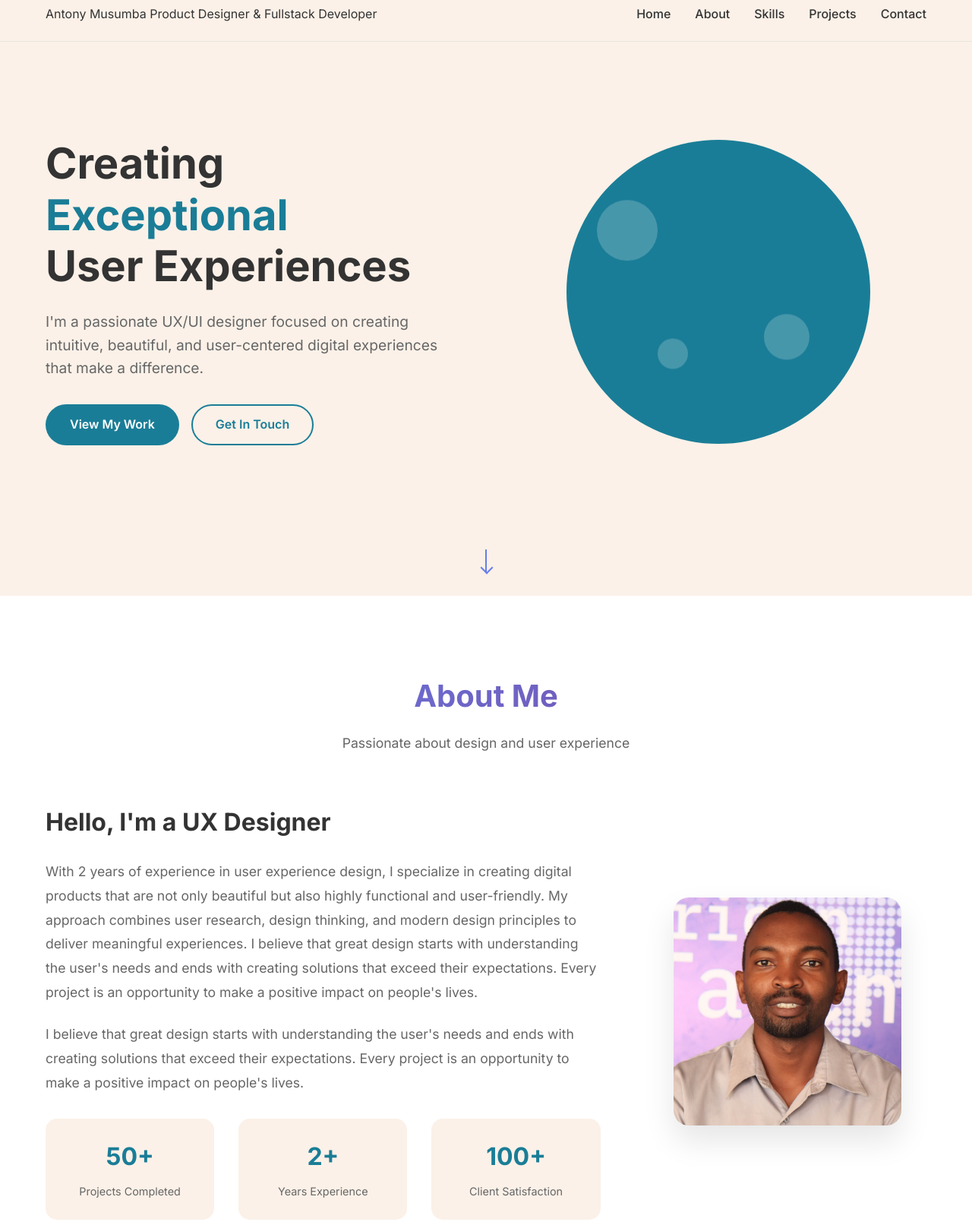
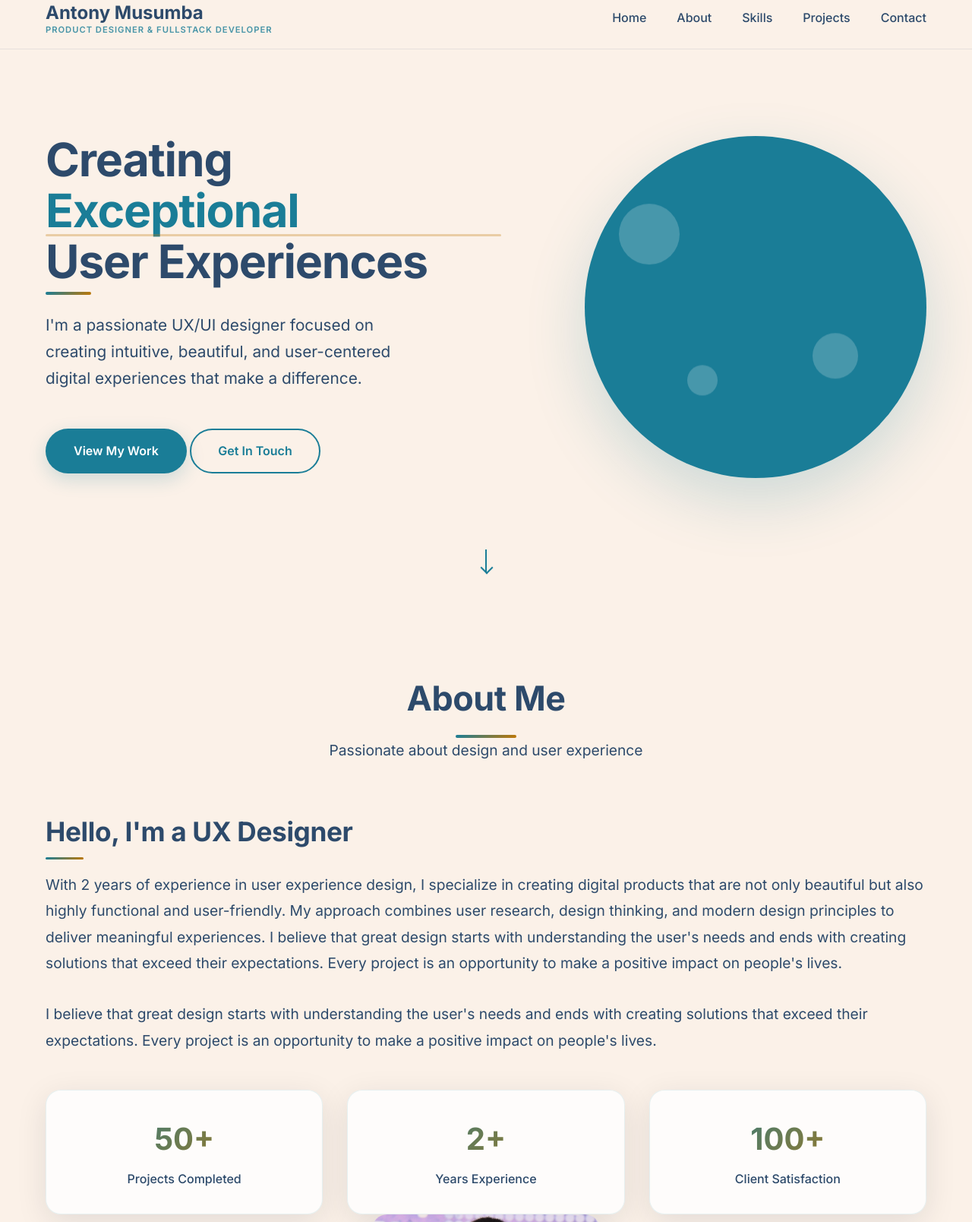
Before and after one commit to antmusumba/Product_Design_Portfolio, a website: page index.html in a window 1280 px wide. Shown: the part 16-1624 px from the top of the page at 76% size. Drawn offline with Linux system fonts and the light colour scheme.

Commit message:
feat: enhance styles with new color variables, improved navigation, and responsive design adjustments

```diff
--- a/styles.css
+++ b/styles.css
@@ -1,4 +1,17 @@
 /* Reset and Base Styles */
+:root {
+    --primary-color: #FBF1E8;
+    --secondary-color: #1A7D97;
+    --accent-color: #BF7807;
+    --dark-color: #001A30;
+    --light-dark-color: #2D4A6B;
+    --gradient-primary: linear-gradient(135deg, #1A7D97 0%, #BF7807 100%);
+    --gradient-secondary: linear-gradient(135deg, #FBF1E8 0%, #1A4D73 100%);
+    --shadow-soft: 0 10px 40px rgba(0, 26, 48, 0.1);
+    --shadow-medium: 0 20px 60px rgba(0, 26, 48, 0.15);
+    --shadow-strong: 0 30px 80px rgba(0, 26, 48, 0.2);
+}
+
 * {
     margin: 0;
     padding: 0;
@@ -12,9 +25,15 @@ html {
 body {
     font-family: 'Inter', sans-serif;
     line-height: 1.6;
-    color: #333;
+    color: #2D4A6B;
     overflow-x: hidden;
     background-color: #FBF1E8;
+}
+
+@keyframes gradientShift {
+    0% { background-position: 0% 50%; }
+    50% { background-position: 100% 50%; }
+    100% { background-position: 0% 50%; }
 }
 
 .container {
@@ -23,16 +42,17 @@ body {
     padding: 0 20px;
 }
 
-/* Navigation */
+/* Enhanced Navigation */
 .navbar {
     position: fixed;
     top: 0;
     width: 100%;
     background: rgba(251, 241, 232, 0.95);
-    backdrop-filter: blur(10px);
+    backdrop-filter: blur(20px);
     z-index: 1000;
     transition: all 0.3s ease;
-    border-bottom: 1px solid rgba(26, 125, 151, 0.1);
+    border-bottom: 1px solid rgba(45, 74, 107, 0.1);
+    box-shadow: 0 8px 32px rgba(0, 26, 48, 0.1);
 }
 
 .nav-container {
@@ -42,46 +62,103 @@ body {
     display: flex;
     justify-content: space-between;
     align-items: center;
-    height: 70px;
+    height: 80px;
 }
 
-.nav-logo .logo-text {
+.nav-logo {
+    display: flex;
+    align-items: center;
+    position: relative;
+}
+
+.logo-content {
+    display: flex;
+    flex-direction: column;
+    align-items: flex-start;
+    position: relative;
+}
+
+.logo-content::before {
+    content: '';
+    position: absolute;
+    left: -10px;
+    top: 50%;
+    transform: translateY(-50%);
+    width: 4px;
+    height: 40px;
+    background: linear-gradient(135deg, #1A7D97 0%, #BF7807 100%);
+    border-radius: 2px;
+    opacity: 0;
+    transition: opacity 0.3s ease;
+}
+
+.logo-content:hover::before {
+    opacity: 1;
+}
+
+.logo-name {
     font-size: 1.5rem;
     font-weight: 700;
+    color: #2D4A6B;
+    line-height: 1.2;
+    margin-bottom: 2px;
+    transition: all 0.3s ease;
+}
+
+.logo-name:hover {
+    transform: translateX(5px);
+}
+
+.logo-title {
+    font-size: 0.7rem;
+    font-weight: 600;
     color: #1A7D97;
+    text-transform: uppercase;
+    letter-spacing: 1px;
+    line-height: 1;
+    opacity: 0.8;
+    transition: all 0.3s ease;
+}
+
+.logo-title:hover {
+    opacity: 1;
+    color: #BF7807;
 }
 
 .nav-menu {
     display: flex;
     list-style: none;
-    gap: 2rem;
+    gap: 2.5rem;
 }
 
 .nav-link {
     text-decoration: none;
-    color: #333;
+    color: #2D4A6B;
     font-weight: 500;
     transition: all 0.3s ease;
     position: relative;
+    padding: 8px 0;
+}
+
+.nav-link::before {
+    content: '';
+    position: absolute;
+    bottom: 0;
+    left: 0;
+    width: 0;
+    height: 2px;
+    background: linear-gradient(135deg, #1A7D97 0%, #BF7807 100%);
+    transition: width 0.3s ease;
+    border-radius: 1px;
+}
+
+.nav-link:hover::before {
+    width: 100%;
 }
 
 .nav-link:hover {
-    color: #667eea;
-}
-
-.nav-link::after {
-    content: '';
-    position: absolute;
-    bottom: -5px;
-    left: 0;
-    width: 0;
-    height: 2px;
-    background: #1A7D97;
-    transition: width 0.3s ease;
-}
-
-.nav-link:hover::after {
-    width: 100%;
+    color: #1A7D97;
+    transform: translateY(-2px);
 }
 
 .hamburger {
@@ -93,12 +170,12 @@ body {
 .bar {
     width: 25px;
     height: 3px;
-    background: #333;
+    background: #2D4A6B;
     margin: 3px 0;
     transition: 0.3s;
 }
 
-/* Hero Section */
+/* Hero Section - Improved Layout */
 .hero {
     min-height: 100vh;
     display: flex;
@@ -106,6 +183,7 @@ body {
     background: #FBF1E8;
     position: relative;
     overflow: hidden;
+    padding: 120px 0 80px 0;
 }
 
 .hero-container {
@@ -117,72 +195,44 @@ body {
 
 .hero-content {
     display: grid;
-    grid-template-columns: 1fr 1fr;
-    gap: 4rem;
+    grid-template-columns: 1.2fr 0.8fr;
+    gap: 6rem;
     align-items: center;
+    min-height: 70vh;
 }
 
-.hero-title {
-    font-size: 3.5rem;
-    font-weight: 700;
-    line-height: 1.2;
-    margin-bottom: 1.5rem;
+.hero-text {
+    display: flex;
+    flex-direction: column;
+    justify-content: center;
+    max-width: 600px;
 }
 
-.title-line {
-    display: block;
-    opacity: 0;
-    transform: translateY(30px);
-    animation: slideInUp 0.8s ease forwards;
-}
-
-.title-line:nth-child(2) {
-    animation-delay: 0.2s;
-}
-
-.title-line:nth-child(3) {
-    animation-delay: 0.4s;
-}
-
-.highlight {
-    color: #1A7D97;
-}
-
-.hero-description {
-    font-size: 1.2rem;
-    color: #666;
-    margin-bottom: 2rem;
-    opacity: 0;
-    transform: translateY(30px);
-    animation: slideInUp 0.8s ease 0.6s forwards;
-}
-
-.hero-buttons {
-    display: flex;
-    gap: 1rem;
-    opacity: 0;
-    transform: translateY(30px);
-    animation: slideInUp 0.8s ease 0.8s forwards;
-}
-
+/* Consistent Button Styles */
 .btn {
-    padding: 12px 30px;
+    padding: 15px 35px;
     border-radius: 50px;
     text-decoration: none;
     font-weight: 600;
     transition: all 0.3s ease;
     display: inline-block;
     border: 2px solid transparent;
+    font-size: 1rem;
+    text-align: center;
+    min-width: 160px;
+    position: relative;
+    overflow: hidden;
 }
 
 .btn-primary {
     background: #1A7D97;
     color: white;
+    box-shadow: 0 8px 25px rgba(26, 125, 151, 0.2);
 }
 
 .btn-primary:hover {
-    transform: translateY(-2px);
-    box-shadow: 0 10px 30px rgba(26, 125, 151, 0.3);
+    transform: translateY(-3px);
+    box-shadow: 0 12px 35px rgba(26, 125, 151, 0.3);
     background: #BF7807;
 }
 
@@ -190,23 +240,32 @@ body {
     background: transparent;
     color: #1A7D97;
     border-color: #1A7D97;
+    position: relative;
 }
 
 .btn-secondary:hover {
     background: #1A7D97;
     color: white;
-    transform: translateY(-2px);
+    transform: translateY(-3px);
+    box-shadow: 0 8px 25px rgba(26, 125, 151, 0.2);
+    border-color: #1A7D97;
+}
+
+.btn-secondary span {
+    position: relative;
+    z-index: 1;
 }
 
 .hero-image {
     display: flex;
     justify-content: center;
     align-items: center;
+    position: relative;
 }
 
 .image-container {
-    width: 400px;
-    height: 400px;
+    width: 450px;
+    height: 450px;
     position: relative;
     background: #1A7D97;
     border-radius: 50%;
@@ -216,6 +275,7 @@ body {
     opacity: 0;
     transform: scale(0.8);
     animation: scaleIn 1s ease 1s forwards;
+    box-shadow: 0 30px 80px rgba(26, 125, 151, 0.2);
 }
 
 .floating-elements {
@@ -260,16 +320,14 @@ body {
     bottom: 30px;
     left: 50%;
     transform: translateX(-50%);
-    opacity: 0;
-    animation: fadeIn 1s ease 2s forwards;
+    animation: bounce 2s infinite;
 }
 
 .scroll-arrow {
     width: 2px;
     height: 30px;
-    background: #667eea;
+    background: #1A7D97;
     position: relative;
-    animation: bounce 2s infinite;
 }
 
 .scroll-arrow::after {
@@ -279,8 +337,8 @@ body {
     left: -4px;
     width: 10px;
     height: 10px;
-    border-right: 2px solid #667eea;
-    border-bottom: 2px solid #667eea;
+    border-right: 2px solid #1A7D97;
+    border-bottom: 2px solid #1A7D97;
     transform: rotate(45deg);
 }
 
@@ -294,45 +352,125 @@ section {
     margin-bottom: 4rem;
 }
 
+/* Consistent Heading Styles */
+.hero-title {
+    font-size: 3.8rem;
+    font-weight: 700;
+    line-height: 1.1;
+    margin-bottom: 2rem;
+    color: #2D4A6B;
+    letter-spacing: -0.02em;
+    position: relative;
+}
+
+.hero-title::after {
+    content: '';
+    position: absolute;
+    bottom: -10px;
+    left: 0;
+    width: 60px;
+    height: 4px;
+    background: linear-gradient(135deg, #1A7D97 0%, #BF7807 100%);
+    border-radius: 2px;
+}
+
+.title-line {
+    display: block;
+    opacity: 0;
+    transform: translateY(30px);
+    animation: slideInUp 0.8s ease forwards;
+}
+
+.title-line:nth-child(2) {
+    animation-delay: 0.2s;
+}
+
+.title-line:nth-child(3) {
+    animation-delay: 0.4s;
+}
+
+.highlight {
+    color: #1A7D97;
+    position: relative;
+}
+
+.highlight::after {
+    content: '';
+    position: absolute;
+    bottom: 0;
+    left: 0;
+    right: 0;
+    height: 3px;
+    background: #BF7807;
+    border-radius: 2px;
+    opacity: 0.3;
+}
+
+.hero-description {
+    font-size: 1.3rem;
+    color: #2D4A6B;
+    margin-bottom: 3rem;
+    opacity: 0;
+    transform: translateY(30px);
+    animation: slideInUp 0.8s ease 0.6s forwards;
+    line-height: 1.7;
+    max-width: 500px;
+}
+
 .section-title {
-    font-size: 2.5rem;
+    font-size: 2.8rem;
     font-weight: 700;
+    color: #2D4A6B;
+    text-align: center;
     margin-bottom: 1rem;
-    background: linear-gradient(135deg, #667eea 0%, #764ba2 100%);
-    -webkit-background-clip: text;
-    -webkit-text-fill-color: transparent;
-    background-clip: text;
+    position: relative;
+    letter-spacing: -0.01em;
+}
+
+.section-title::after {
+    content: '';
+    position: absolute;
+    bottom: -15px;
+    left: 50%;
+    transform: translateX(-50%);
+    width: 80px;
+    height: 4px;
+    background: linear-gradient(135deg, #1A7D97 0%, #BF7807 100%);
+    border-radius: 2px;
 }
 
 .section-subtitle {
-    font-size: 1.1rem;
-    color: #666;
-    max-width: 600px;
-    margin: 0 auto;
-}
-
-/* About Section */
-.about {
-    background: #fff;
-}
-
-.about-content {
-    display: grid;
-    grid-template-columns: 2fr 1fr;
-    gap: 4rem;
-    align-items: center;
+    font-size: 1.2rem;
+    color: #2D4A6B;
+    text-align: center;
+    margin-bottom: 3rem;
+    font-weight: 400;
 }
 
 .about-text h3 {
-    font-size: 2rem;
+    font-size: 2.2rem;
+    font-weight: 700;
+    color: #2D4A6B;
     margin-bottom: 1.5rem;
-    color: #333;
+    position: relative;
+    letter-spacing: -0.01em;
+}
+
+.about-text h3::after {
+    content: '';
+    position: absolute;
+    bottom: -8px;
+    left: 0;
+    width: 50px;
+    height: 3px;
+    background: linear-gradient(135deg, #1A7D97 0%, #BF7807 100%);
+    border-radius: 2px;
 }
 
 .about-text p {
-    font-size: 1.1rem;
-    color: #666;
-    margin-bottom: 1.5rem;
+    font-size: 1.2rem;
+    color: #2D4A6B;
+    margin-bottom: 2rem;
     line-height: 1.8;
 }
 
@@ -340,32 +478,57 @@ section {
     display: grid;
     grid-template-columns: repeat(3, 1fr);
     gap: 2rem;
-    margin-top: 2rem;
+    margin-top: 3rem;
 }
 
 .stat {
     text-align: center;
-    padding: 1.5rem;
-    background: #FBF1E8;
-    border-radius: 15px;
+    padding: 2rem 1.5rem;
+    background: rgba(255, 255, 255, 0.8);
+    border-radius: 20px;
+    transition: all 0.4s ease;
+    box-shadow: var(--shadow-soft);
+    border: 1px solid rgba(26, 125, 151, 0.1);
+    position: relative;
+    overflow: hidden;
+}
+
+.stat::before {
+    content: '';
+    position: absolute;
+    top: 0;
+    left: 0;
+    right: 0;
+    height: 4px;
+    background: var(--gradient-primary);
+    transform: scaleX(0);
     transition: transform 0.3s ease;
 }
 
+.stat:hover::before {
+    transform: scaleX(1);
+}
+
 .stat:hover {
-    transform: translateY(-5px);
+    transform: translateY(-10px);
+    box-shadow: var(--shadow-medium);
 }
 
 .stat-number {
     display: block;
-    font-size: 2rem;
-    font-weight: 700;
-    color: #1A7D97;
+    font-size: 2.5rem;
+    font-weight: 800;
+    background: var(--gradient-primary);
+    -webkit-background-clip: text;
+    -webkit-text-fill-color: transparent;
+    background-clip: text;
     margin-bottom: 0.5rem;
 }
 
 .stat-label {
-    font-size: 0.9rem;
-    color: #666;
+    font-size: 1rem;
+    color: #2D4A6B;
+    font-weight: 500;
 }
 
 .about-image {
@@ -373,6 +536,7 @@ section {
     justify-content: center;
 }
 
+/* Enhanced Profile Image */
 .profile-image {
     width: 300px;
     height: 300px;
@@ -384,6 +548,24 @@ section {
 
 .profile-image:hover {
     transform: translateY(-5px);
+}
+
+.profile-image::before {
+    content: '';
+    position: absolute;
+    top: -10px;
+    left: -10px;
+    right: -10px;
+    bottom: -10px;
+    background: var(--gradient-primary);
+    border-radius: 40px;
+    opacity: 0;
+    transition: opacity 0.3s ease;
+    z-index: -1;
+}
+
+.profile-image:hover::before {
+    opacity: 0.1;
 }
 
 .image-placeholder {
@@ -421,11 +603,27 @@ section {
     transform: translateY(-10px);
 }
 
+/* Consistent Heading Styles */
 .skill-category h3 {
-    font-size: 1.5rem;
+    font-size: 1.8rem;
+    font-weight: 700;
+    color: #2D4A6B;
     margin-bottom: 1.5rem;
-    color: #333;
     text-align: center;
+    position: relative;
+    letter-spacing: -0.01em;
+}
+
+.skill-category h3::after {
+    content: '';
+    position: absolute;
+    bottom: -8px;
+    left: 50%;
+    transform: translateX(-50%);
+    width: 40px;
+    height: 3px;
+    background: linear-gradient(135deg, #1A7D97 0%, #BF7807 100%);
+    border-radius: 2px;
 }
 
 .skill-items {
@@ -536,10 +734,25 @@ section {
     padding: 2rem;
 }
 
+/* Consistent Heading Styles */
 .project-content h3 {
-    font-size: 1.5rem;
+    font-size: 1.6rem;
+    font-weight: 700;
+    color: #2D4A6B;
     margin-bottom: 1rem;
-    color: #333;
+    position: relative;
+    letter-spacing: -0.01em;
+}
+
+.project-content h3::after {
+    content: '';
+    position: absolute;
+    bottom: -5px;
+    left: 0;
+    width: 30px;
+    height: 2px;
+    background: linear-gradient(135deg, #1A7D97 0%, #BF7807 100%);
+    border-radius: 2px;
 }
 
 .project-content p {
@@ -565,23 +778,39 @@ section {
 
 /* Contact Section */
 .contact {
-    background: #f8f9fa;
+    background: #FBF1E8;
 }
 
 .contact-content {
     display: grid;
     grid-template-columns: 1fr 1fr;
     gap: 4rem;
+    align-items: start;
 }
 
+/* Consistent Heading Styles */
 .contact-info h3 {
-    font-size: 2rem;
+    font-size: 2.2rem;
+    font-weight: 700;
+    color: #2D4A6B;
     margin-bottom: 1.5rem;
-    color: #333;
+    position: relative;
+    letter-spacing: -0.01em;
+}
+
+.contact-info h3::after {
+    content: '';
+    position: absolute;
+    bottom: -8px;
+    left: 0;
+    width: 50px;
+    height: 3px;
+    background: linear-gradient(135deg, #1A7D97 0%, #BF7807 100%);
+    border-radius: 2px;
 }
 
 .contact-info p {
-    color: #666;
+    color: #2D4A6B;
     margin-bottom: 2rem;
     line-height: 1.8;
 }
@@ -595,7 +824,7 @@ section {
     align-items: center;
     gap: 1rem;
     margin-bottom: 1rem;
-    color: #666;
+    color: #2D4A6B;
 }
 
 .contact-method a {
@@ -623,7 +852,7 @@ section {
 .social-link {
     width: 50px;
     height: 50px;
-    background: #1A7D97;
+    background: #001A30;
     color: white;
     border-radius: 50%;
     display: flex;
@@ -642,7 +871,8 @@ section {
     background: white;
     padding: 2rem;
     border-radius: 20px;
-    box-shadow: 0 10px 30px rgba(0, 0, 0, 0.1);
+    box-shadow: 0 10px 30px rgba(0, 26, 48, 0.1);
+    border: 1px solid rgba(0, 26, 48, 0.1);
 }
 
 .form-group {
@@ -653,17 +883,17 @@ section {
 .form-group textarea {
     width: 100%;
     padding: 1rem;
-    border: 2px solid #e9ecef;
+    border: 2px solid rgba(0, 26, 48, 0.1);
     border-radius: 10px;
     font-size: 1rem;
     transition: border-color 0.3s ease;
-    font-family: inherit;
+    color: #001A30;
 }
 
 .form-group input:focus,
 .form-group textarea:focus {
     outline: none;
-    border-color: #667eea;
+    border-color: #1A7D97;
 }
 
 .form-group textarea {
@@ -673,7 +903,7 @@ section {
 
 /* Footer */
 .footer {
-    background: #1A7D97;
+    background: #001A30;
     color: white;
     text-align: center;
     padding: 2rem 0;
@@ -683,7 +913,7 @@ section {
     margin-bottom: 0.5rem;
 }
 
-/* Animations */
+/* Enhanced Animations */
 @keyframes slideInUp {
     to {
         opacity: 1;
@@ -705,103 +935,70 @@ section {
 }
 
 @keyframes float {
-    0%, 100% {
-        transform: translateY(0px);
+    0%, 100% { transform: translateY(0px); }
+    50% { transform: translateY(-20px); }
+}
+
+@keyframes bounce {
+    0%, 20%, 50%, 80%, 100% { transform: translateX(-50%) translateY(0); }
+    40% { transform: translateX(-50%) translateY(-10px); }
+    60% { transform: translateX(-50%) translateY(-5px); }
+}
+
+/* Responsive Design */
+@media (max-width: 1024px) {
+    .hero-content {
+        grid-template-columns: 1fr;
+        gap: 4rem;
+        text-align: center;
     }
-    50% {
-        transform: translateY(-20px);
+
+    .hero-text {
+        max-width: 100%;
+        order: 2;
+    }
+
+    .hero-image {
+        order: 1;
+    }
+
+    .image-container {
+        width: 350px;
+        height: 350px;
     }
 }
 
-@keyframes bounce {
-    0%, 20%, 50%, 80%, 100% {
-        transform: translateY(0);
-    }
-    40% {
-        transform: translateY(-10px);
-    }
-    60% {
-        transform: translateY(-5px);
-    }
-}
-
-/* Responsive Design */
 @media (max-width: 768px) {
-    .hamburger {
-        display: flex;
-    }
-
-    .nav-menu {
-        position: fixed;
-        left: -100%;
-        top: 70px;
-        flex-direction: column;
-        background-color: white;
-        width: 100%;
-        text-align: center;
-        transition: 0.3s;
-        box-shadow: 0 10px 27px rgba(0, 0, 0, 0.05);
-        padding: 2rem 0;
-    }
-
-    .nav-menu.active {
-        left: 0;
-    }
-
-    .hero-content {
-        grid-template-columns: 1fr;
-        text-align: center;
-        gap: 2rem;
+    .hero {
+        padding: 100px 0 60px 0;
     }
 
     .hero-title {
-        font-size: 2.5rem;
+        font-size: 2.8rem;
+    }
+
+    .hero-description {
+        font-size: 1.1rem;
     }
 
     .hero-buttons {
         justify-content: center;
-        flex-wrap: wrap;
     }
 
-    .about-content {
-        grid-template-columns: 1fr;
-        gap: 2rem;
+    .btn {
+        min-width: 140px;
+        padding: 12px 25px;
     }
 
-    .about-stats {
-        grid-template-columns: 1fr;
-        gap: 1rem;
-    }
-
-    .contact-content {
-        grid-template-columns: 1fr;
-        gap: 2rem;
-    }
-
-    .projects-grid {
-        grid-template-columns: 1fr;
-    }
-
-    .skills-grid {
-        grid-template-columns: 1fr;
-    }
-
-    .skill-items {
-        grid-template-columns: 1fr;
+    .image-container {
+        width: 280px;
+        height: 280px;
     }
 }
 
 @media (max-width: 480px) {
     .hero-title {
-        font-size: 2rem;
-    }
-
-    .section-title {
-        font-size: 2rem;
-    }
-
-    .container {
-        padding: 0 15px;
+        font-size: 2.2rem;
     }
 
     .hero-buttons {
@@ -812,6 +1009,5 @@ section {
     .btn {
         width: 100%;
         max-width: 250px;
-        text-align: center;
     }
 }
```
